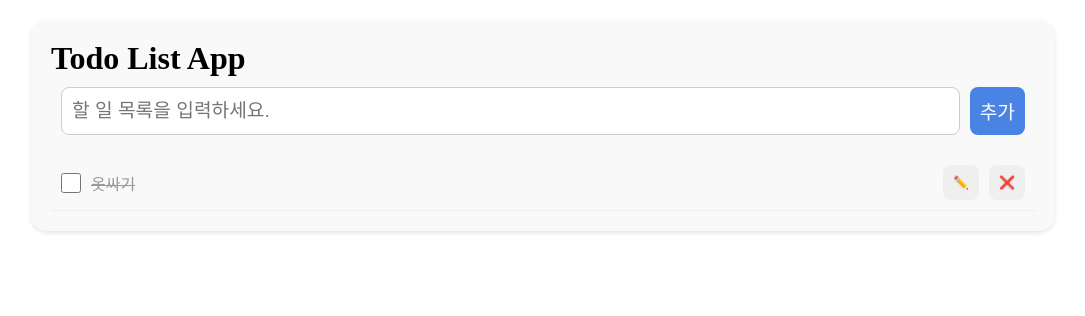
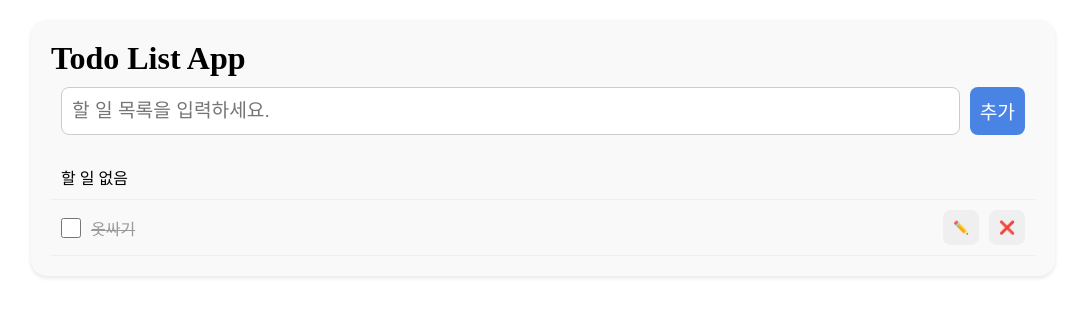
Before and after one commit to jagseeun/programming_3214, a React (Vite) app: page / in a window 1280 px wide. Shown: the top 316 px of the page, without its empty margins (97-1182 px from the left). Built offline with nearby package versions, Linux system fonts and the light colour scheme.

Commit message:
TodoListApp HTML todo__item--empty

```diff
--- a/TodoListApp.jsx
+++ b/src/TodoListApp.jsx
@@ -3,12 +3,18 @@ import "./todolist.css"
 function TodoListApp() {
     return (
         <div class="todo">
+
+
             <h1 class="todo__title">Todo List App</h1>
             <form class="todo__form">
-                <input type="text" placeholder="할 일 목록을 입력하세요." className="todo__input"/>
+                <input type="text" placeholder="할 일 목록을 입력하세요." className="todo__input" />
                 <button type="submit" className="todo__button todo__button--add">추가</button>
             </form>
+
             <ul className="todo__list">
+                <li className="todo__item todo_item--empty">
+                    <p>할 일 없음</p>
+                </li>
                 <li className="todo__item todo__item--completed">
                     <input type="checkbox" className="todo__check" name="" id="chk-1" />
                     <label htmlFor="chk-1" className="todo__label"> 옷싸기</label>
--- a/src/main.jsx
+++ b/src/main.jsx
@@ -1,7 +1,7 @@
 import { StrictMode } from 'react'
 import { createRoot } from 'react-dom/client'
 import './reset.css'
-import TodoListApp from '../TodoListApp'
+import TodoListApp from './TodoListApp'
 createRoot(document.getElementById('root')).render(
   <StrictMode>
     <TodoListApp />
```
Also changed, not shown: src/todolist.css (renamed from todolist.css).
